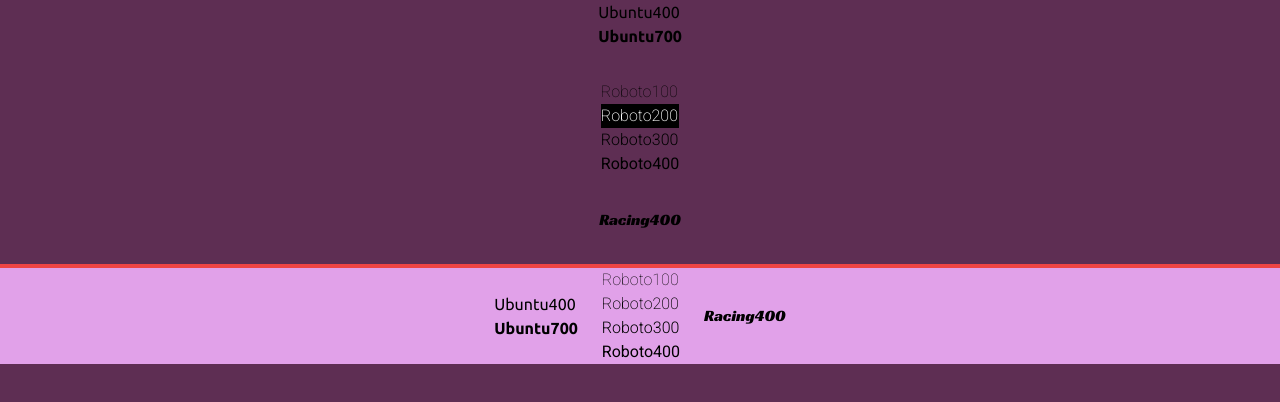
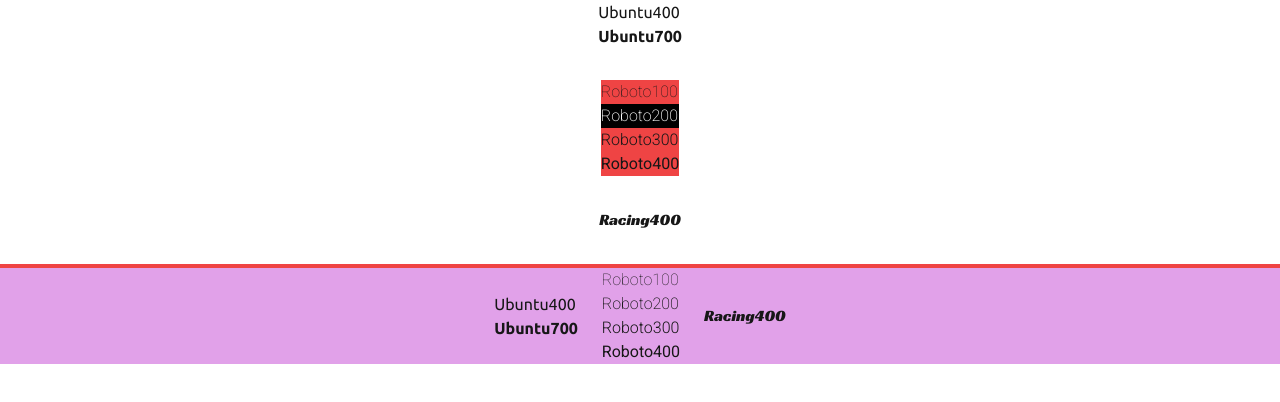
Before and after one commit to shoaibalirts/GithubProject-ErrorHandling-Header-Main-Footer-MobileFirst-NextJS, a Next.js app in the folder landrupdanspractice/: page / in a window 1280 px wide. Shown: the top 402 px of the page. Built offline with nearby package versions, Linux system fonts and the light colour scheme.

Commit message:
tested screens layout

```diff
--- a/landrupdanspractice/src/app/globals.css
+++ b/landrupdanspractice/src/app/globals.css
@@ -21,7 +21,7 @@
 } */
 
 body {
-  /* color: var(--foreground);
+  color: var(--foreground);
   background: var(--background);
-  font-family: Arial, Helvetica, sans-serif; */
+  font-family: Arial, Helvetica, sans-serif;
 }
--- a/landrupdanspractice/src/app/layout.js
+++ b/landrupdanspractice/src/app/layout.js
@@ -16,7 +16,7 @@ export const metadata = {
 export default function RootLayout({ children }) {
   return (
     <html lang="da">
-      <body className={`${ubuntuFont.className} bg-mehroonish`}>{children}</body>
+      <body className={`${ubuntuFont.className}`}>{children}</body>
     </html>
   );
 }
--- a/landrupdanspractice/src/app/page.js
+++ b/landrupdanspractice/src/app/page.js
@@ -15,7 +15,7 @@ export default function Home() {
           <p className="font-ubuntu font-[400]">Ubuntu400</p>
           <p className="font-ubuntu font-[700]">Ubuntu700</p>
         </div>
-        <div>
+        <div className="md:bg-red-500">
           <p className={`${robotoFont.className} font-[100]`}>Roboto100</p>
           <p className={`${robotoFont.className} font-[200] bg-blackish text-white`}>Roboto200</p>
           <p className={`${robotoFont.className} font-[300]`}>Roboto300</p>
```
